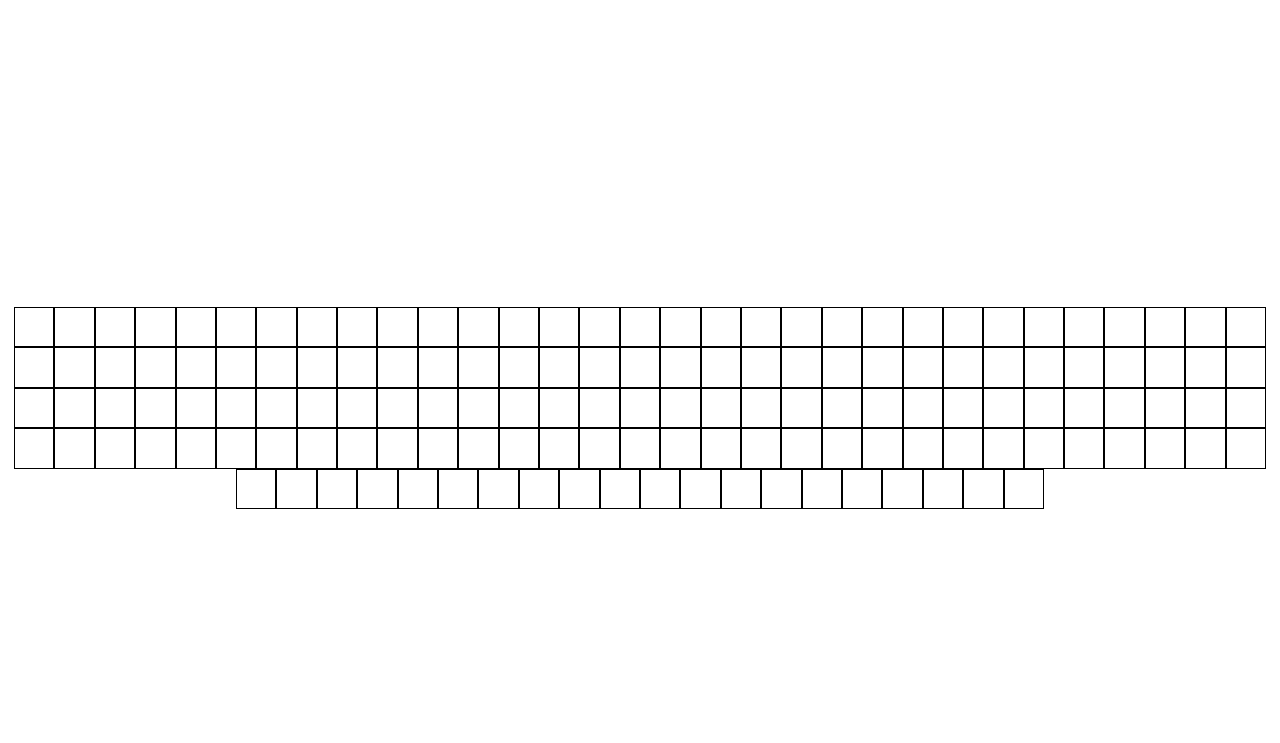
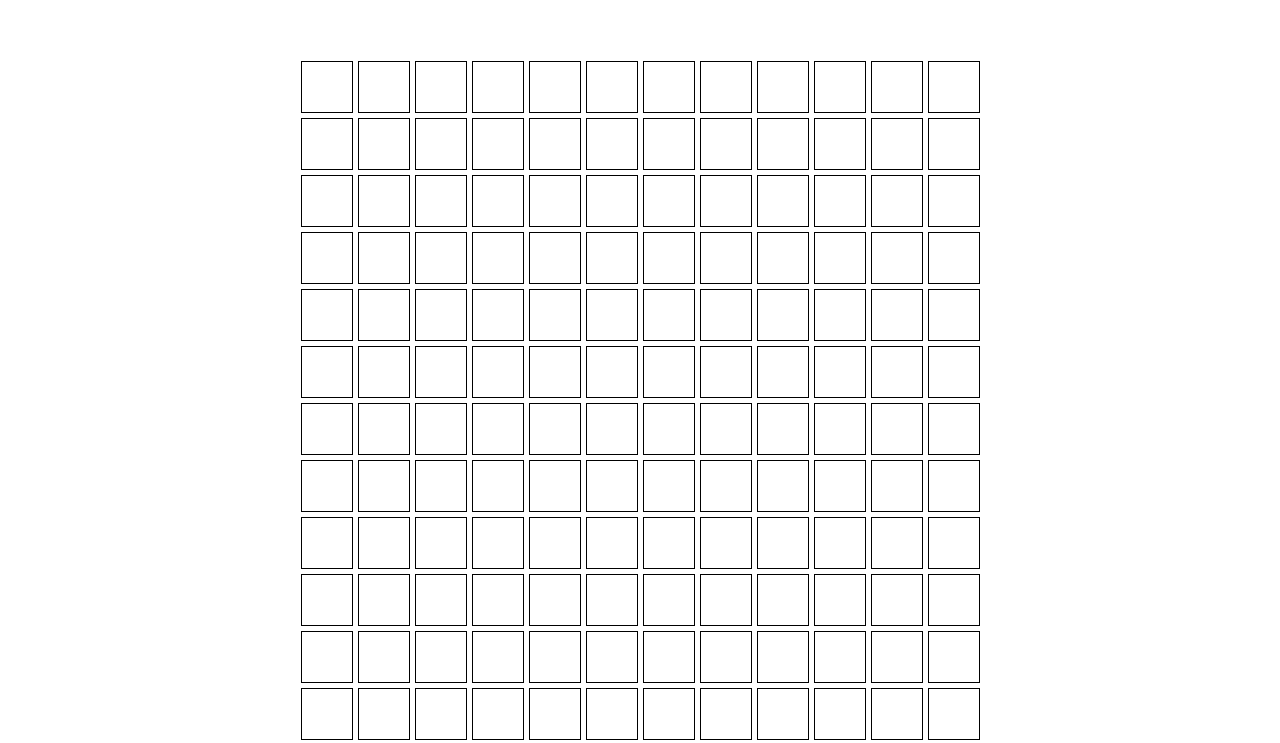
Before and after one commit to yorkekeithm21/board-game, a plain HTML site: page index.html in a window 1280 px wide. Drawn offline with Linux system fonts and the light colour scheme.

Commit message:
Update index.html

```diff
--- a/index.html
+++ b/index.html
@@ -1,34 +1,42 @@
 <!DOCTYPE html>
 <html>
 <head>
-    <title>Outlined Squares</title>
+    <title>Centered Grid</title>
+    <style>
+        body {
+            display: flex;
+            justify-content: center;
+            align-items: center;
+            height: 100vh;
+            margin: 0;
+            background: white;
+        }
+        #grid {
+            display: grid;
+            grid-template-columns: repeat(12, 1fr);
+            grid-gap: 5px;
+        }
+        .cell {
+            width: 50px;
+            height: 50px;
+            background: white;
+            border: 1px solid black;
+        }
+    </style>
 </head>
 <body>
-    <div id="container" style="display: flex; flex-wrap: wrap; justify-content: center; align-content: center; height: 100vh;">
+    <div id="grid">
         <!-- Squares will be appended here -->
     </div>
 
     <script>
-        const container = document.getElementById('container');
+        const grid = document.getElementById('grid');
 
-        // Calculate the size of the small squares, and reduce them by 40%
-        const squareSize = (window.innerWidth / 20) * 0.6;
-
-        // Create squares and add them to the container
-        for (let y = 0; y < 12; y++) {
-            for (let x = 0; x < 12; x++) {
-                const square = document.createElement('div');
-                square.style.width = `${squareSize}px`;
-                square.style.height = `${squareSize}px`;
-                square.style.border = '1px solid black';
-                square.style.backgroundColor = 'white';
-
-                container.appendChild(square);
-            }
-
-            // Add a line break after each row
-            const breakElement = document.createElement('br');
-            container.appendChild(breakElement);
+        // Create 144 cells (12 * 12)
+        for (let i = 0; i < 144; i++) {
+            const cell = document.createElement('div');
+            cell.classList.add('cell');
+            grid.appendChild(cell);
         }
     </script>
 </body>
```
